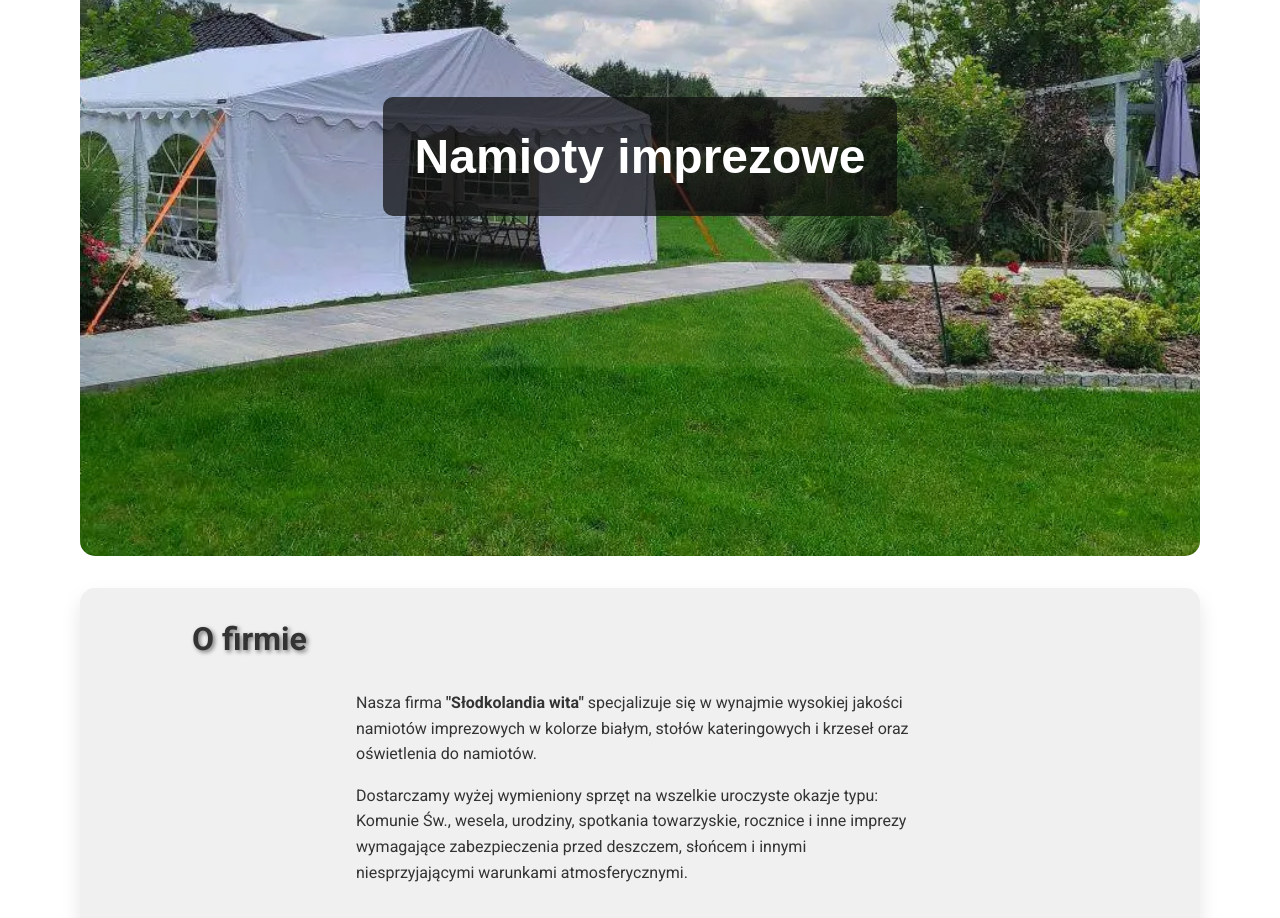
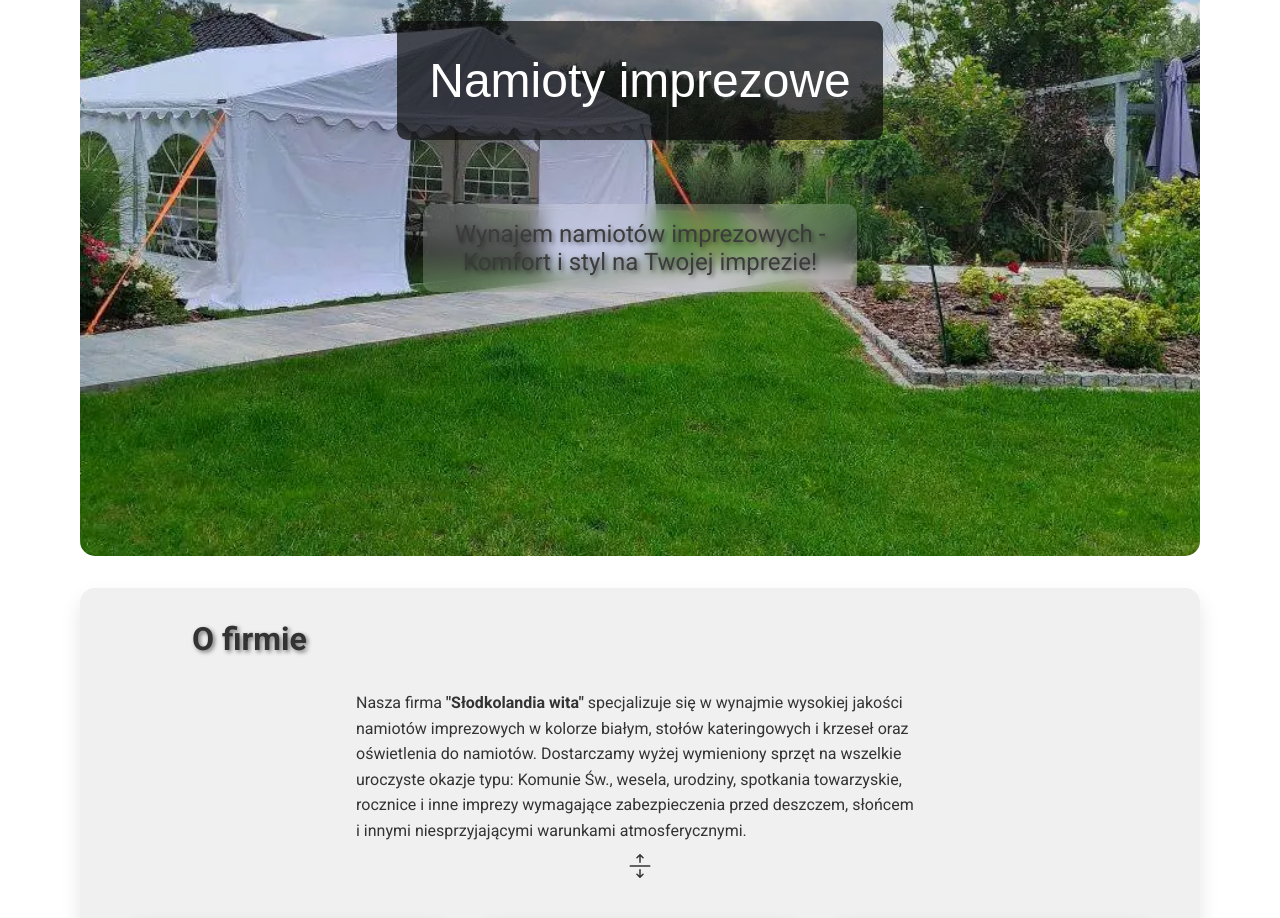
Before and after one commit to AdamBabinicz/namioty-imprezowe, a React (Create React App) app: page / in a window 1280 px wide. Shown: the part 260-1178 px from the top of the page. Built offline with nearby package versions, Linux system fonts and the light colour scheme.

Commit message:
dodałem tekst

```diff
--- a/src/components/About.js
+++ b/src/components/About.js
@@ -1,10 +1,13 @@
 import React, { useState } from "react";
 import styled from "styled-components";
 import { motion } from "framer-motion";
+import { FaExpand, FaCompress } from "react-icons/fa";
 import Modal from "../hooks/Modal";
 import img from "../assets/13.webp";
 import img1 from "../assets/14.webp";
 import img2 from "../assets/15.webp";
+import { Tooltip } from "react-tooltip"; // Import Tooltip z react-tooltip
+import { BsArrowsExpand, BsArrowsCollapse } from "react-icons/bs";
 
 const AboutSection = styled.section`
   padding: 2rem;
@@ -39,9 +42,34 @@ const StyledParagraph = styled(motion.p)`
   line-height: 1.6; /* Set a line height for better readability */
   padding: 0 1rem; /* Add some horizontal padding */
   text-align: left; /* Justify the text for a clean look */
+  margin-bottom: 1.5rem; /* Add bottom margin to separate paragraphs */
 
   &:first-of-type {
-    margin-bottom: 1rem;
+    margin-top: 0; /* Ensure no top margin for the first paragraph */
+  }
+`;
+
+const AdditionalContent = styled(motion.div)`
+  max-width: 600px;
+  margin: 0 auto;
+  padding: 1rem;
+  border-top: 1px solid ${({ theme }) => theme.border};
+  background: ${({ theme }) => theme.background};
+  border-radius: 5px;
+  box-shadow: 0 5px 15px ${({ theme }) => theme.cardShadow};
+`;
+
+const IconContainer = styled.span`
+  margin-top: 10px;
+  cursor: pointer;
+  display: flex;
+  justify-content: center;
+  align-items: center;
+
+  svg {
+    width: 1.5em; /* Zwiększ rozmiar ikon, aby były widoczne */
+    height: 1.5em;
+    color: ${({ theme }) => theme.text};
   }
 `;
 
@@ -99,6 +127,11 @@ const ButtonContainer = styled.div`
 const About = () => {
   const [modalOpen, setModalOpen] = useState(false);
   const [modalContent, setModalContent] = useState(null);
+  const [expanded, setExpanded] = useState(false);
+
+  const handleExpandClick = () => {
+    setExpanded(!expanded);
+  };
 
   const handleButtonClick = (content) => {
     setModalContent(content);
@@ -124,20 +157,109 @@ const About = () => {
         animate={{ x: 0, opacity: 1 }}
         transition={{ delay: 0.6, type: "spring", stiffness: 50 }}
       >
-        Nasza firma <b>"Słodkolandia wita"</b> specjalizuje się w&nbsp;wynajmie
-        wysokiej jakości namiotów imprezowych w kolorze białym, stołów
-        kateringowych i&nbsp;krzeseł oraz oświetlenia do namiotów.
-      </StyledParagraph>
-      <StyledParagraph
-        initial={{ x: 200, opacity: 0 }}
-        animate={{ x: 0, opacity: 1 }}
-        transition={{ delay: 0.6, type: "spring", stiffness: 50 }}
-      >
+        Nasza firma <b>"Słodkolandia&nbsp;wita"</b> specjalizuje się
+        w&nbsp;wynajmie wysokiej jakości namiotów imprezowych w kolorze białym,
+        stołów kateringowych i&nbsp;krzeseł oraz oświetlenia do namiotów.
         Dostarczamy wyżej wymieniony sprzęt na wszelkie uroczyste okazje typu:
         Komunie Św., wesela, urodziny, spotkania towarzyskie, rocznice
         i&nbsp;inne imprezy wymagające zabezpieczenia przed deszczem, słońcem
         i&nbsp;innymi niesprzyjającymi warunkami atmosferycznymi.
+        {!expanded && (
+          <IconContainer
+            onClick={handleExpandClick}
+            data-tooltip-id="expand-tooltip" // Tooltip ID dla ikony rozwiń
+          >
+            <BsArrowsExpand />
+          </IconContainer>
+        )}
       </StyledParagraph>
+      {expanded && (
+        <AdditionalContent
+          initial={{ opacity: 0, y: -20 }}
+          animate={{ opacity: 1, y: 0 }}
+          transition={{ duration: 0.5 }}
+        >
+          <StyledParagraph>
+            Nasza firma stawia na najwyższą jakość obsługi i&nbsp;dostosowuje
+            ofertę do indywidualnych potrzeb Klienta. Jesteśmy elastyczni
+            i&nbsp;gotowi na wszelkie wyzwania, jakie mogą się pojawić podczas
+            organizacji wydarzeń. Nasze namioty i&nbsp;sprzęt są regularnie
+            serwisowane i&nbsp;sprawdzane, aby zapewnić ich pełną funkcjonalność
+            i&nbsp;bezpieczeństwo podczas użytkowania.
+          </StyledParagraph>
+          <StyledParagraph>
+            Wierzymy, że każdy detal ma znaczenie, dlatego dbamy o&nbsp;to, aby
+            nasze namioty były nie tylko funkcjonalne, ale także estetycznie
+            wykonane. Współpracujemy z&nbsp;najlepszymi dostawcami materiałów
+            i&nbsp;korzystamy z&nbsp;nowoczesnych technologii, aby zapewnić
+            trwałość i&nbsp;bezpieczeństwo naszych produktów. Wybierając nasze
+            namioty, wybierasz profesjonalizm, zaangażowanie i&nbsp;
+            niezawodność. Dziękujemy za&nbsp;zaufanie i&nbsp;cieszymy się,
+            że&nbsp;możemy być częścią Twoich wyjątkowych chwil.
+          </StyledParagraph>
+          <StyledParagraph>
+            Początki były skromne – zaczynaliśmy jako mała firma rodzinna, ale
+            dzięki determinacji i&nbsp;ciężkiej pracy stopniowo rozwinęliśmy
+            się, zyskując zaufanie coraz większej liczby Klientów. Nasza
+            właścicielka, zainspirowana potrzebami rynku i&nbsp;pragnieniem
+            dostarczania wyjątkowych doświadczeń, nieustannie dąży do
+            doskonałości. Podążając za potrzebami naszych Klientów, stale
+            poszerzamy naszą ofertę i&nbsp;wprowadzamy nowe, innowacyjne
+            rozwiązania. Dbałość o&nbsp;szczegóły i&nbsp;indywidualne podejście
+            do każdego zlecenia sprawiają, że&nbsp;nasze namioty są idealnym
+            wyborem na wszelkiego rodzaju imprezy – od małych, kameralnych
+            spotkań po duże, spektakularne wydarzenia.
+          </StyledParagraph>
+          <StyledParagraph>
+            Nasza historia to opowieść o&nbsp;pasji, poświęceniu
+            i&nbsp;nieustannym dążeniu do rozwoju. Dzięki temu możemy oferować
+            naszym Klientom nie tylko produkty najwyższej jakości, ale także
+            profesjonalne wsparcie na każdym etapie współpracy. Jesteśmy dumni
+            z&nbsp;naszych osiągnięć i&nbsp;z&nbsp;niecierpliwością czekamy na
+            kolejne wyzwania, które przyniesie przyszłość. Nasze namioty
+            charakteryzują się solidną konstrukcją i&nbsp;eleganckim wyglądem,
+            co czyni je idealnym wyborem na wszelkiego rodzaju wydarzenia – od
+            uroczystych przyjęć weselnych, przez imprezy firmowe, aż&nbsp;po
+            rodzinne spotkania na świeżym powietrzu. Każdy namiot jest starannie
+            przygotowany i&nbsp;sprawdzany, aby zapewnić maksymalny komfort
+            i&nbsp;bezpieczeństwo uczestników.
+          </StyledParagraph>
+          <StyledParagraph>
+            Oprócz namiotów oferujemy również pełne wyposażenie eventowe, takie
+            jak stoły kateringowe i&nbsp;wygodne krzesła, które dopełniają
+            całości aranżacji. Dbamy o&nbsp;to, aby każdy detal był na
+            najwyższym poziomie, dlatego nasze stoły i&nbsp;krzesła są nie tylko
+            funkcjonalne, ale także estetycznie wykonane. Oświetlenie to
+            kluczowy element każdej imprezy, dlatego w&nbsp;naszej ofercie
+            znajdują się nowoczesne systemy oświetleniowe, które tworzą
+            niepowtarzalną atmosferę i&nbsp;podkreślają wyjątkowy charakter
+            wydarzenia. Nasz zespół profesjonalistów zajmie się montażem
+            i&nbsp;demontażem całego sprzętu, a&nbsp;także zapewni transport,
+            abyś Ty mógł cieszyć się swoim dniem bez zbędnych zmartwień.
+          </StyledParagraph>
+          <StyledParagraph>
+            Dodatkowo, jako wyraz naszego zaangażowania i&nbsp;chęci zadowolenia
+            Klientów, oferujemy trawę jako gratis, co dodatkowo podnosi komfort
+            korzystania z&nbsp;naszych namiotów. Wybierając naszą firmę,
+            otrzymujesz kompleksową obsługę na&nbsp;najwyższym poziomie, która
+            sprawi, że&nbsp;Twoje wydarzenie będzie niezapomniane.
+          </StyledParagraph>
+          <IconContainer
+            onClick={handleExpandClick}
+            data-tooltip-id="collapse-tooltip" // Tooltip ID dla ikony zwijania
+          >
+            <BsArrowsCollapse />
+          </IconContainer>
+        </AdditionalContent>
+      )}
+      <Tooltip id="expand-tooltip" place="top" effect="solid">
+        Rozwiń
+      </Tooltip>{" "}
+      {/* Tooltip dla ikony rozwiń */}
+      <Tooltip id="collapse-tooltip" place="top" effect="solid">
+        Zwiń
+      </Tooltip>{" "}
+      {/* Tooltip dla ikony zwijania */}
       <ImageContainer>
         <motion.img
           src={img}
@@ -176,10 +298,15 @@ const About = () => {
             handleButtonClick(
               <div>
                 <h2>Nasza misja</h2>
-                <p>
+                <StyledParagraph>
                   Nasza misja to dostarczanie najlepszych namiotów imprezowych,
-                  aby Twoje wydarzenie było niezapomniane.
-                </p>
+                  aby Twoje wydarzenie było niezapomniane. Dokładamy wszelkich
+                  starań, aby zapewnić najwyższą jakość i komfort naszym
+                  Klientom, oferując szeroki wybór namiotów dostosowanych do
+                  każdej okazji. Niezależnie od tego, czy organizujesz kameralne
+                  przyjęcie, firmowy event, czy wielką uroczystość, nasze
+                  namioty są idealnym rozwiązaniem.
+                </StyledParagraph>
               </div>
             )
           }
@@ -191,11 +318,14 @@ const About = () => {
             handleButtonClick(
               <div>
                 <h2>Nasza historia</h2>
-                <p>
-                  Nasza firma została założona w&nbsp;2014 roku i&nbsp;od tego
-                  czasu dostarczamy namioty oraz pozostałe wyposażenie
-                  najwyższej jakości.
-                </p>
+                <StyledParagraph>
+                  Nasza firma została założona w 2014 roku i od tego czasu
+                  dostarczamy namioty oraz pozostałe wyposażenie najwyższej
+                  jakości. Firma jest prowadzona przez kobietę, która z pasją i
+                  zaangażowaniem dba o każdy aspekt działalności. Nasze
+                  przedsiębiorstwo opiera się na wieloletniej tradycji, która
+                  łączy rodzinne wartości z nowoczesnym podejściem do biznesu.
+                </StyledParagraph>
               </div>
             )
           }
@@ -207,13 +337,15 @@ const About = () => {
             handleButtonClick(
               <div>
                 <h2>Nasza oferta</h2>
-                <p>
-                  Oferujemy szeroki wybór namiotów na różne okazje,
-                  w&nbsp;różnych rozmiarach i&nbsp;stylach na 60 i&nbsp;30 osób.
-                  Ponadto wynajmujemy stoły kateringowe na 6 osób, krzesła
-                  i&nbsp;oświetlenie do namiotów (montaż, demontaż, transport
-                  i&nbsp;trawa w&nbsp;gratisie!).
-                </p>
+                <StyledParagraph>
+                  Oferujemy szeroki wybór namiotów na różne okazje, w różnych
+                  rozmiarach i stylach na 60 i 30 osób. Ponadto wynajmujemy
+                  stoły kateringowe na 6 osób, krzesła i oświetlenie do namiotów
+                  (montaż, demontaż, transport i trawa w gratisie!). Nasza
+                  oferta jest elastyczna i dopasowana do indywidualnych potrzeb
+                  każdego klienta, co sprawia, że jesteśmy w stanie zrealizować
+                  nawet najbardziej wymagające zlecenia.
+                </StyledParagraph>
               </div>
             )
           }
--- a/src/components/Header.js
+++ b/src/components/Header.js
@@ -2,6 +2,7 @@ import React from "react";
 import styled from "styled-components";
 import { motion } from "framer-motion";
 import image from "../assets/4.webp";
+// import { lightTheme, darkTheme } from "../styles/themes";
 
 // Stylizacja nagłówka z efektem parallax
 const HeaderContainer = styled.header`
@@ -9,6 +10,7 @@ const HeaderContainer = styled.header`
   background: url(${image}) center center/cover no-repeat;
   background-attachment: fixed; /* Efekt parallax */
   display: flex;
+  flex-direction: column;
   align-items: center;
   justify-content: center;
   position: relative;
@@ -67,7 +69,8 @@ const HeaderContent = styled(motion.div)`
 `;
 
 // Stylizacja tytułu z animacjami
-const Title = styled(motion.h1)`
+const Title = styled.div`
+  display: flex;
   font-size: 3rem;
   margin: 0;
   font-family: "Arial", sans-serif;
@@ -123,7 +126,32 @@ const TooltipWrapper = styled.div`
   }
 `;
 
-export const Header = () => {
+// Animowany napis z literkami
+const AnimatedLetter = styled(motion.span)`
+  display: inline-block;
+`;
+
+// Stylizacja hasła reklamowego na szklanym tle
+const Promo = styled(motion.div)`
+  background: rgba(255, 255, 255, 0.2);
+  backdrop-filter: blur(10px);
+  padding: 1rem 2rem;
+  border-radius: 10px;
+  color: ${({ theme }) => theme.text};
+  text-align: center;
+  font-size: 1.5rem;
+  text-shadow: 2px 2px 4px rgba(0, 0, 0, 0.5);
+  margin-top: 4rem;
+  width: fit-content; /* Dostosowanie szerokości do rodzica */
+`;
+
+const sentence = "Namioty imprezowe";
+const letterVariants = {
+  initial: { opacity: 0, y: 50 },
+  animate: { opacity: 1, y: 0 },
+};
+
+export const Header = ({ theme }) => {
   return (
     <HeaderContainer>
       <HeaderContent
@@ -132,16 +160,29 @@ export const Header = () => {
         transition={{ duration: 0.5 }}
       >
         <TooltipWrapper>
-          <Title
-            initial={{ opacity: 0, y: -50 }}
-            animate={{ opacity: 1, y: 0 }}
-            transition={{ duration: 0.6, type: "spring", stiffness: 100 }}
-          >
-            Namioty imprezowe
+          <Title>
+            {sentence.split("").map((letter, index) => (
+              <AnimatedLetter
+                key={index}
+                variants={letterVariants}
+                initial="initial"
+                animate="animate"
+                transition={{ duration: 0.5, delay: index * 0.1 }}
+              >
+                {letter === " " ? "\u00A0" : letter}
+              </AnimatedLetter>
+            ))}
           </Title>
           <Tooltip>Najlepsze namioty na każdą okazję!</Tooltip>
         </TooltipWrapper>
       </HeaderContent>
+      <Promo
+        initial={{ opacity: 0 }}
+        animate={{ opacity: 1 }}
+        transition={{ delay: 1.5, duration: 1 }}
+      >
+        Wynajem namiotów imprezowych -<br /> Komfort i styl na Twojej imprezie!
+      </Promo>
     </HeaderContainer>
   );
 };
```
